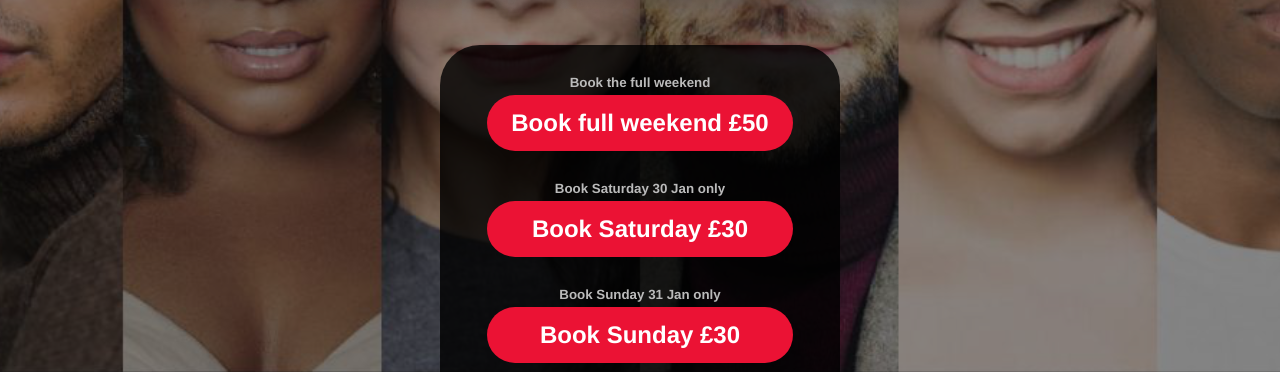
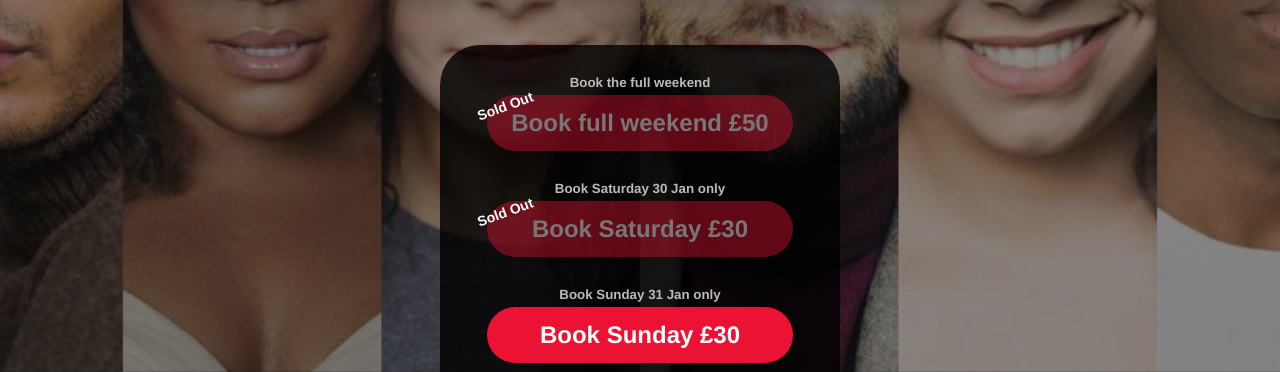
Before and after one commit to offbackstage/meetandgreet, a plain HTML site: page virtual-extravaganza.html in a window 1280 px wide. Shown: the part 428-800 px from the top of the page. Drawn offline with Linux system fonts and the light colour scheme; a script that the page names is missing.

Commit message:
Add files via upload

```diff
--- a/virtual-extravaganza.html
+++ b/virtual-extravaganza.html
@@ -21,9 +21,9 @@
 
     <div>
       <small>Book the full weekend</small>
-      <button id="checkout-button-sku_ImYBQj1Ma74Jzc" role="link">Book full weekend £50</button>
+      <button class="soldout">Book full weekend £50</button>
       <small>Book Saturday 30 Jan only</small>
-      <button id="checkout-button-sku_ImY8t1bhCiDpnE" role="link">Book Saturday £30</button>
+      <button class="soldout">Book Saturday £30</button>
       <small>Book Sunday 31 Jan only</small>
       <button id="checkout-button-sku_ImYAFTz56KBOFj" role="link">Book Sunday £30</button>
       <small>🔒 You will be taken to a secure payment website powered by Stripe</small>
```
Also changed, not shown: virtual-extravaganza-da2-94056.html (+1 -1 lines).
